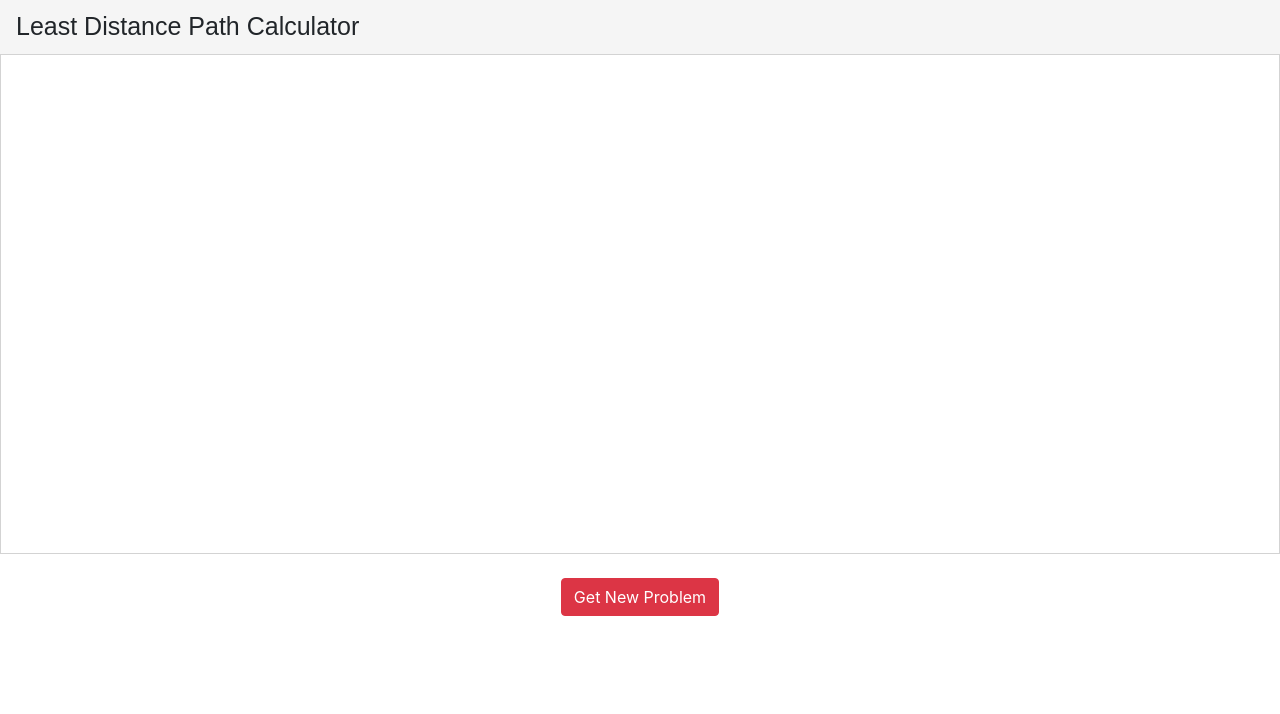
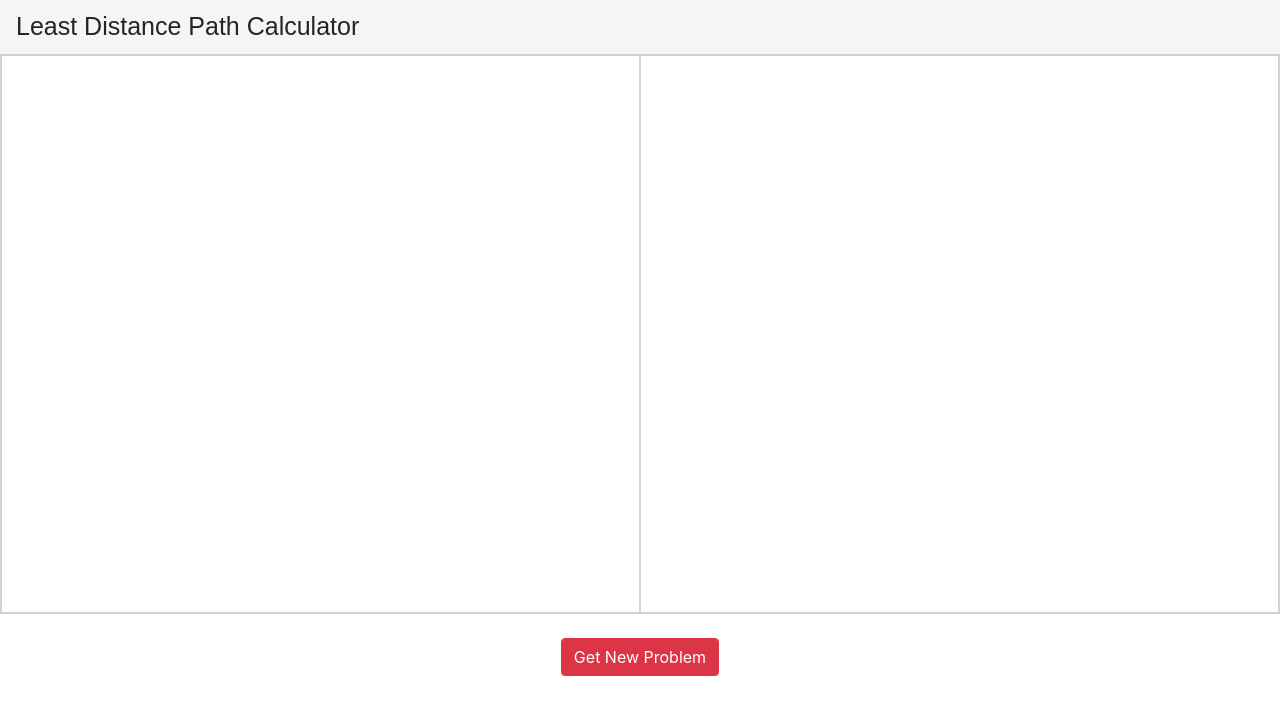
Before and after one commit to shrey2806/SimpleProjects, a plain HTML site: page TravelPlanner/index.html in a window 1280 px wide. Drawn offline with nearby package versions, Linux system fonts and the light colour scheme.

Commit message:
Added Style for solution container

```diff
--- a/TravelPlanner/index.html
+++ b/TravelPlanner/index.html
@@ -22,9 +22,12 @@
         </nav>
 
 
-        <div id = "graphContainer">
+        <div id = "Container">
+            <div id= "graphContainer">
+            </div>
+            <div id = "solutionContainer">
 
-
+            </div>
         </div>
 
         <div>
--- a/TravelPlanner/style.css
+++ b/TravelPlanner/style.css
@@ -3,12 +3,29 @@ body {
     height: 100%;
 }
 
-#graphContainer {
+#Container {
     width: 100%;
-    height: 500px;
+    height: 70%;
+    border: 1px solid lightgray;
+    display: flex;
+    /* margin: 0 auto; */
+}
+
+#graphContainer{
+    width : 50%;
+    height :100%;
+    border :1px solid lightgray;
+    align-content: center;
+
+
+}
+
+#solutionContainer{
+    width :50%;
+    height: 100%;
+    align-content: center;
     border: 1px solid lightgray;
 }
-
 #generate-graph{
     margin:auto;
     display:block;
```
